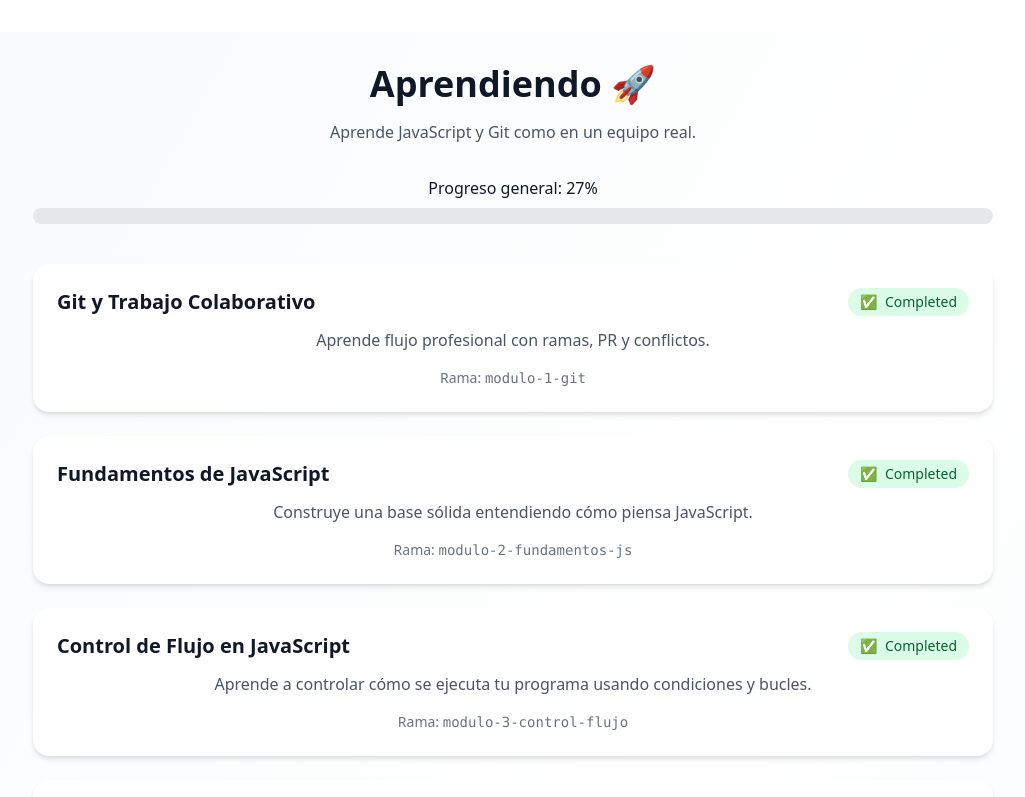
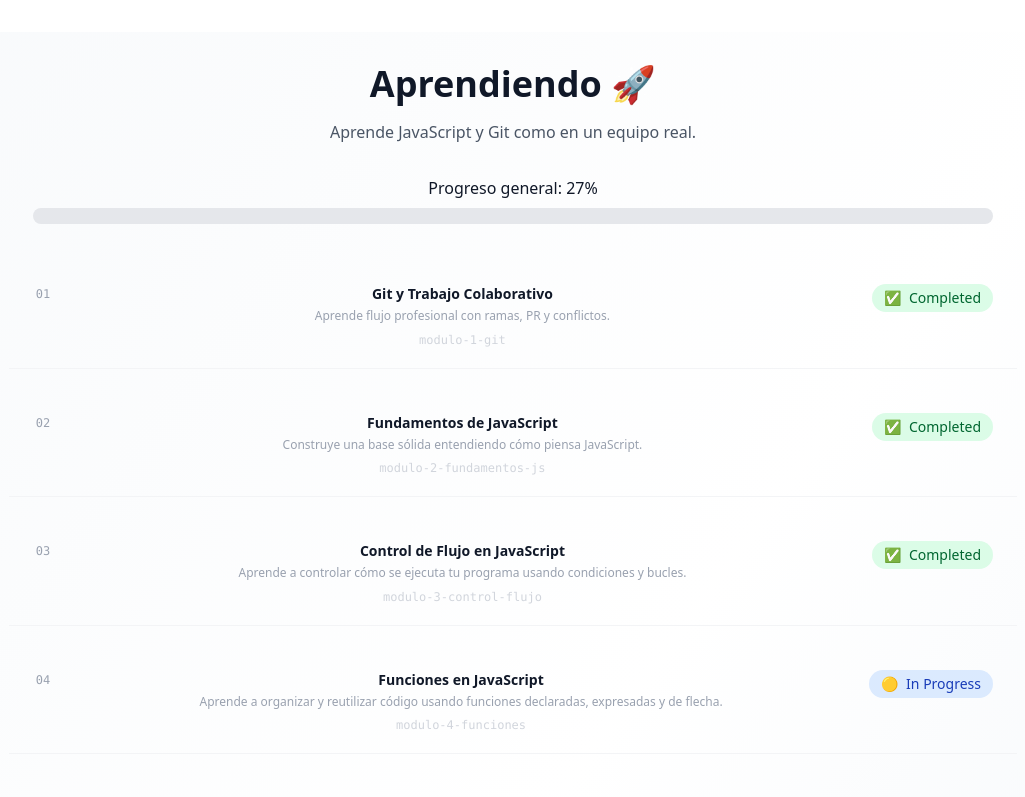
Before and after one commit to Lilopadilla22/Aprendiendo, a React (Vite) app: page / in a window 1280 px wide. Shown: the top 797 px of the page, without its empty margins (127-1152 px from the left). Built offline with nearby package versions, Linux system fonts and the light colour scheme.

Commit message:
update style card

```diff
--- a/src/components/ModuleCard.tsx
+++ b/src/components/ModuleCard.tsx
@@ -1,5 +1,4 @@
 import { Link } from "react-router-dom";
-
 import StatusBadge from "./StatusBadge";
 import type { Module, ModuleStatus } from "../types/modules";
 
@@ -9,26 +8,44 @@ interface Props {
 }
 
 export default function ModuleCard({ module, status }: Props) {
-  return (
-    <Link
-      to={`/modulo/${module.id}`}
-      className="bg-white p-6 rounded-2xl shadow-md hover:shadow-lg transition block"
+  const isLocked = status === "locked";
+  const num = String(module.id).padStart(2, "0");
+
+  const inner = (
+    <div
+      className={`
+        flex items-start gap-5 py-5 border-b border-gray-100
+        ${isLocked
+          ? "opacity-40 cursor-not-allowed"
+          : "hover:bg-gray-50 transition-colors duration-150 -mx-6 px-6 cursor-pointer"
+        }
+      `}
     >
-      <div className="flex justify-between items-start">
-        <h2 className="text-xl font-semibold">
+      <span className="font-mono text-xs text-gray-400 mt-0.5 w-5 flex-shrink-0">
+        {num}
+      </span>
+
+      <div className="flex-1 min-w-0">
+        <p className={`text-sm font-semibold ${isLocked ? "text-gray-400" : "text-gray-900"}`}>
           {module.title}
-        </h2>
-
-        <StatusBadge status={status} />
+        </p>
+        <p className="text-xs text-gray-400 mt-0.5 leading-relaxed">
+          {module.description}
+        </p>
+        <p className="text-xs text-gray-300 font-mono mt-1.5">
+          {module.branch}
+        </p>
       </div>
 
-      <p className="text-gray-600 mt-3">
-        {module.description}
-      </p>
+      <StatusBadge status={status} />
+    </div>
+  );
 
-      <div className="mt-4 text-sm text-gray-500">
-        Rama: <code className="text-primary">{module.branch}</code>
-      </div>
+  if (isLocked) return inner;
+
+  return (
+    <Link to={`/modulo/${module.id}`} className="block -mx-6 px-6">
+      {inner}
     </Link>
   );
 }
```
